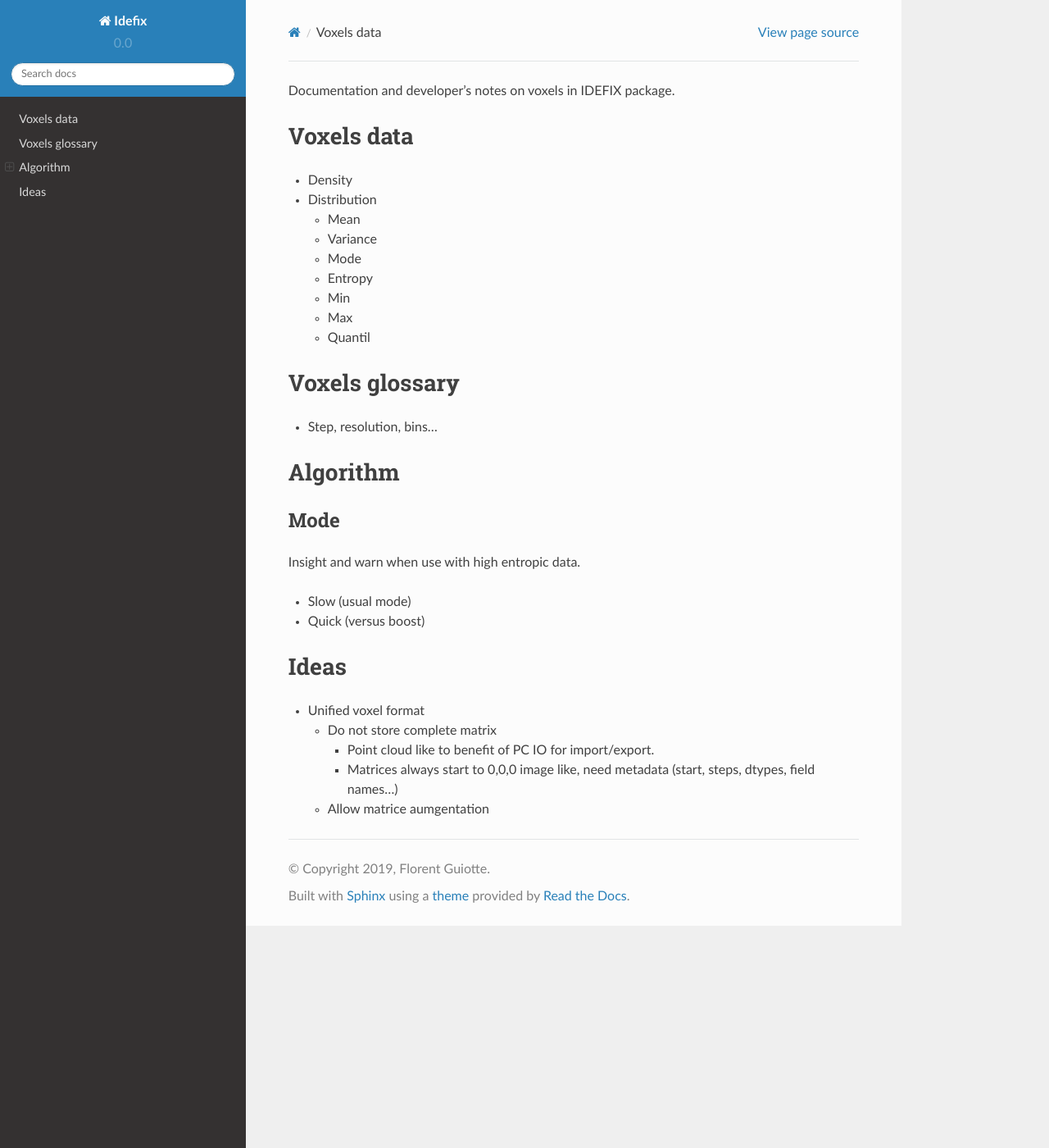
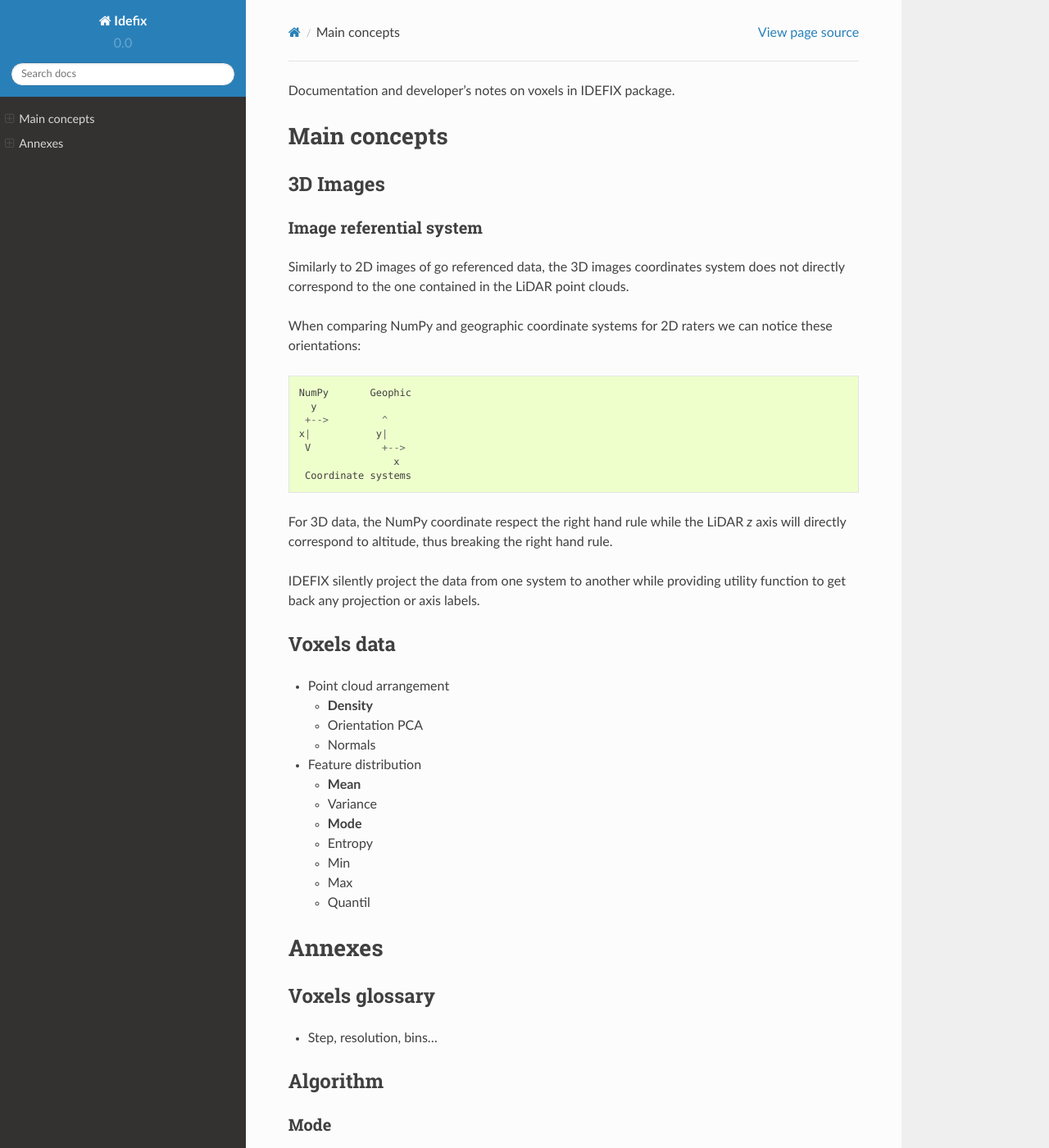
Before and after one commit to hansendav/idefix, a Sphinx documentation site: the page built from doc/voxels.md, in a window 1280 px wide and 1400 px high. Shown: the whole window at 82% size. Built offline with Sphinx 7.4.7 and the Read the Docs theme 2.0.0, drawn with Linux system fonts in a browser that asks for light colours.

Commit message:
Fix coordinate system

````diff
--- a/doc/voxels.md
+++ b/doc/voxels.md
@@ -1,17 +1,54 @@
 Documentation and developer's notes on voxels in IDEFIX package.
+
+Main concepts
+=============
+
+3D Images
+---------
+
+### Image referential system
+
+Similarly to 2D images of go referenced data, the 3D images coordinates system
+does not directly correspond to the one contained in the LiDAR point clouds.
+
+When comparing NumPy and geographic coordinate systems for 2D raters we can
+notice these orientations:
+
+```
+NumPy       Geophic
+  y
+ +-->         ^
+x|           y|
+ V            +-->
+                x
+ Coordinate systems
+```
+
+For 3D data, the NumPy coordinate respect the right hand rule while the LiDAR
+*z* axis will directly correspond to altitude, thus breaking the right hand
+rule.
+
+IDEFIX silently project the data from one system to another while providing
+utility function to get back any projection or axis labels.
 
 Voxels data
 ---
 
-- Density
-- Distribution
-    + Mean
+- Point cloud arrangement
+    + **Density**
+    + Orientation PCA
+    + Normals
+- Feature distribution
+    + **Mean**
     + Variance
-    + Mode
+    + **Mode**
     + Entropy
     + Min
     + Max
     + Quantil
+
+Annexes
+=======
 
 Voxels glossary
 ---
````
Also changed, not shown: 3 other files.
